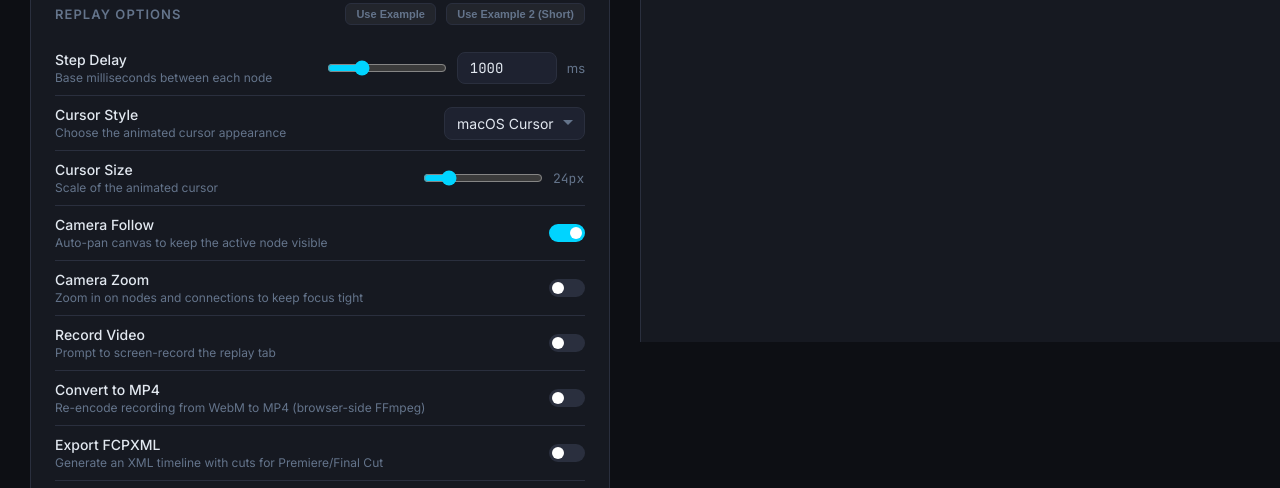
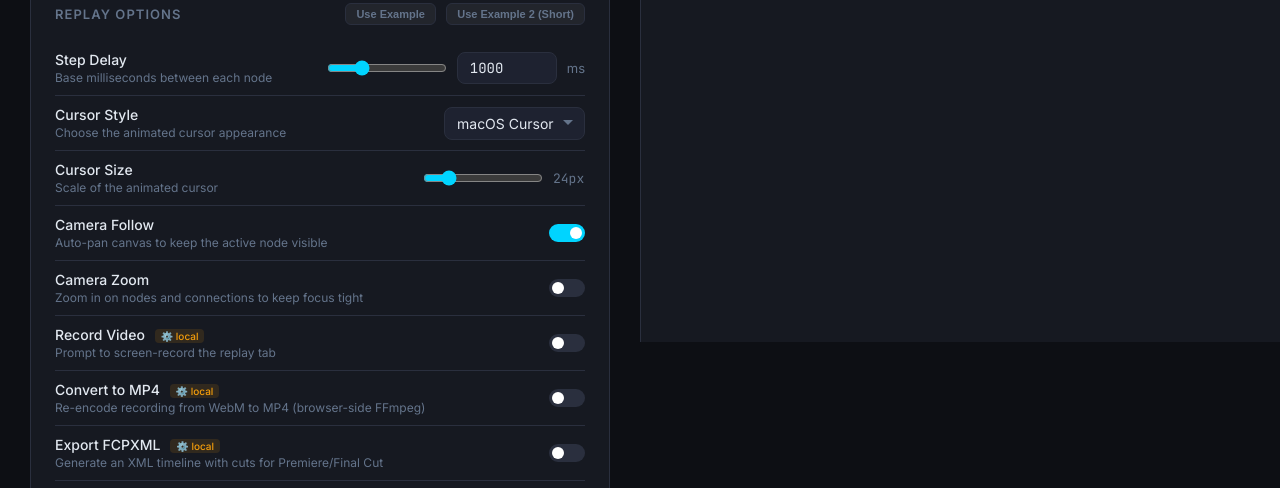
Before and after one commit to rohapa/comfyui-replay, a website: page index.html in a window 1280 px wide. Shown: the part 458-946 px from the top of the page. Drawn offline with nearby package versions, Linux system fonts and the light colour scheme.

Commit message:
Add tooltip badges to local-only options (Record Video, Convert to MP4, Export FCPXML)

```diff
--- a/index.html
+++ b/index.html
@@ -186,6 +186,7 @@
     .option-row:last-child { border-bottom: none; }
     .option-label { font-size: 14px; font-weight: 500; }
     .option-desc { font-size: 12px; color: var(--muted); margin-top: 2px; }
+    .option-badge { font-size: 10px; color: #f59e0b; background: rgba(245,158,11,0.12); padding: 1px 6px; border-radius: 4px; margin-left: 6px; cursor: help; vertical-align: middle; }
 
     input[type="number"], input[type="range"], input[type="password"] {
       background: var(--surface2);
@@ -698,7 +699,7 @@
 
     <div class="option-row">
       <div class="option-meta">
-        <div class="option-label">Record Video</div>
+        <div class="option-label">Record Video <span class="option-badge" title="Requires cloning the repo and running 'npm run record' locally">⚙️ local</span></div>
         <div class="option-desc">Prompt to screen-record the replay tab</div>
       </div>
       <label class="switch">
@@ -709,7 +710,7 @@
 
     <div class="option-row">
       <div class="option-meta">
-        <div class="option-label">Convert to MP4</div>
+        <div class="option-label">Convert to MP4 <span class="option-badge" title="Requires cloning the repo and running 'npm run record' locally">⚙️ local</span></div>
         <div class="option-desc">Re-encode recording from WebM to MP4 (browser-side FFmpeg)</div>
       </div>
       <label class="switch">
@@ -720,7 +721,7 @@
 
     <div class="option-row">
       <div class="option-meta">
-        <div class="option-label">Export FCPXML</div>
+        <div class="option-label">Export FCPXML <span class="option-badge" title="Requires cloning the repo and running 'npm run record' locally">⚙️ local</span></div>
         <div class="option-desc">Generate an XML timeline with cuts for Premiere/Final Cut</div>
       </div>
       <label class="switch">
```
